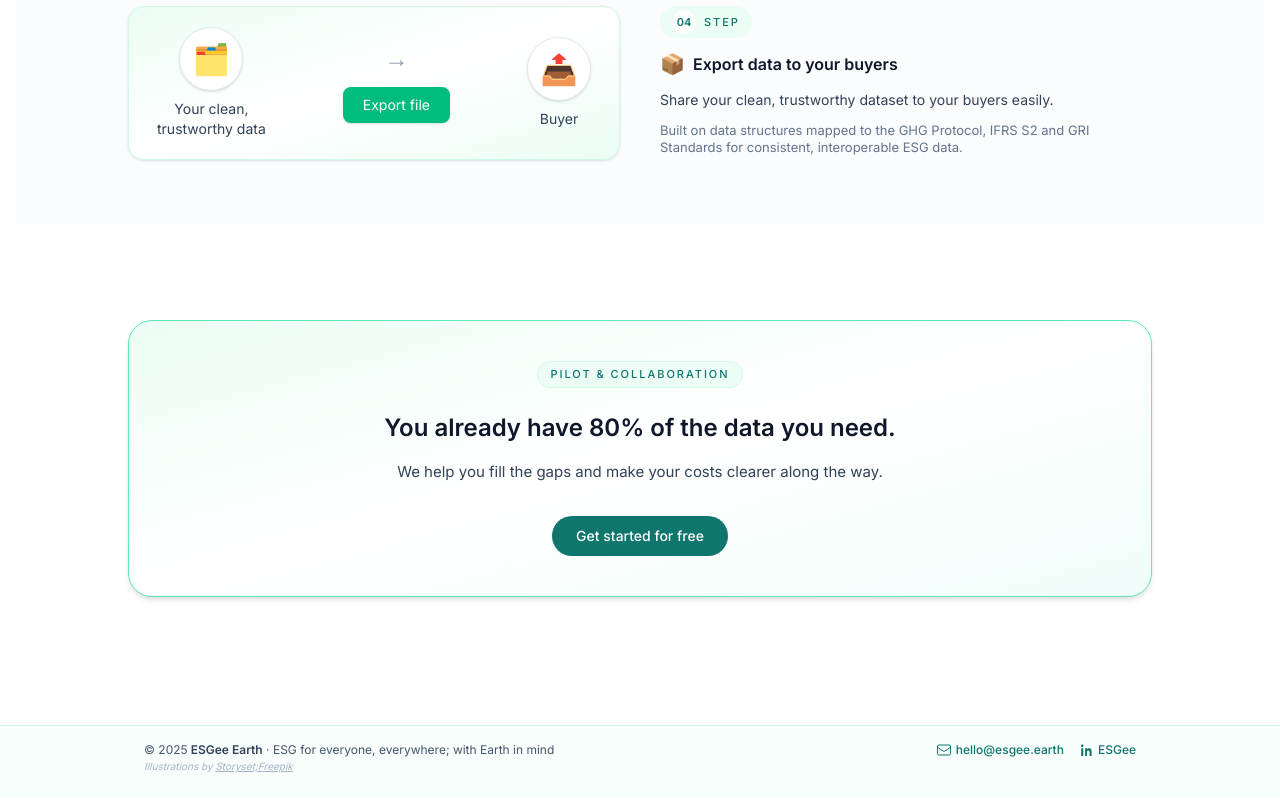
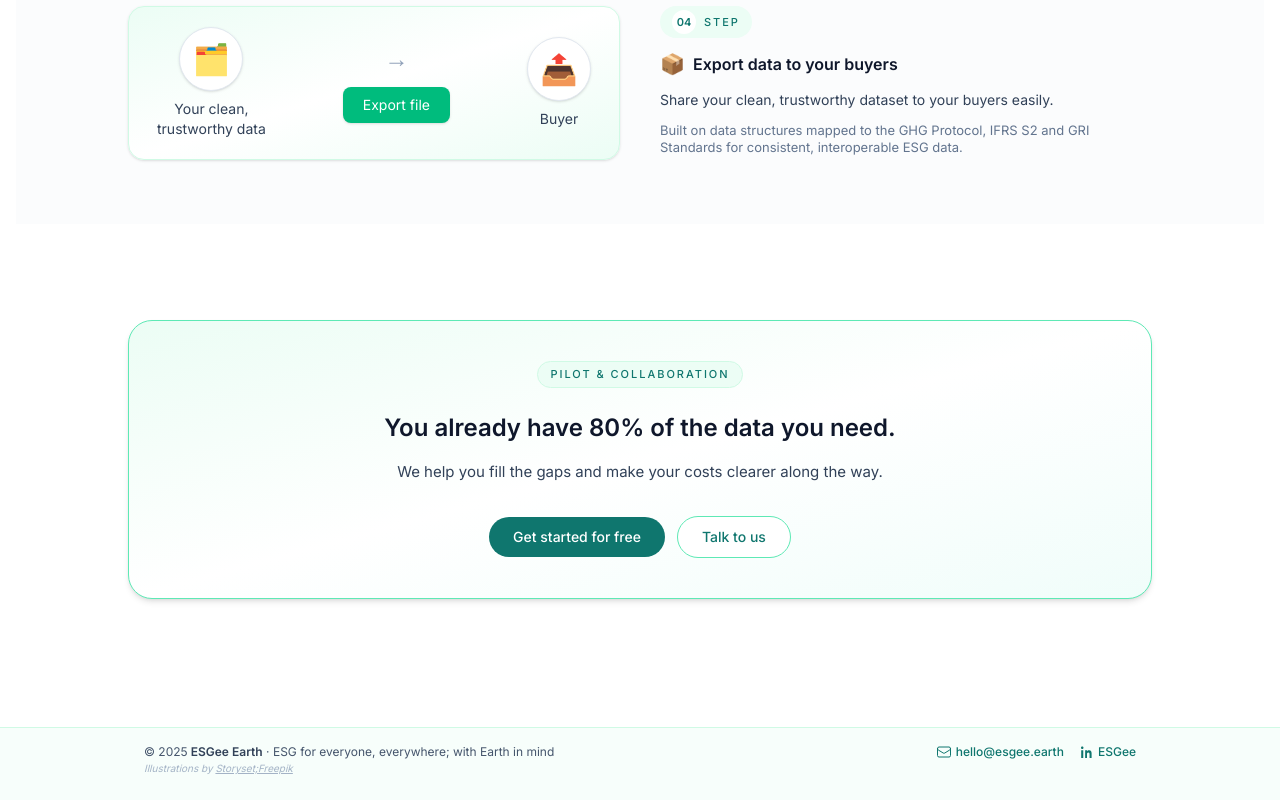
Before and after one commit to esgee-earth/esgee-earth-site, a Next.js app: page /product in a window 1280 px wide. Shown: the part 2615-3415 px from the top of the page. Built offline with nearby package versions, Linux system fonts and the light colour scheme.

Commit message:
add talk-to-us button at product/page pilot collab section

```diff
--- a/app/product/page.tsx
+++ b/app/product/page.tsx
@@ -787,7 +787,7 @@ function ContactSection() {
           We help you fill the gaps and make your costs clearer along the way.
         </p>
 
-        <div className="mt-8 flex justify-center">
+        <div className="mt-8 flex flex-col sm:flex-row items-center justify-center gap-3">
           <a
             href="https://app.esgee.earth"
             target="_blank"
@@ -796,6 +796,12 @@ function ContactSection() {
           >
             Get started for free
           </a>
+          <a
+            href="/contact"
+            className="inline-flex items-center justify-center rounded-full border border-emerald-300 bg-white px-6 py-2.5 text-sm font-medium text-brand-teal hover:bg-emerald-50 transition-colors"
+          >
+            Talk to us
+          </a>
 
         </div>
       </div>
```
